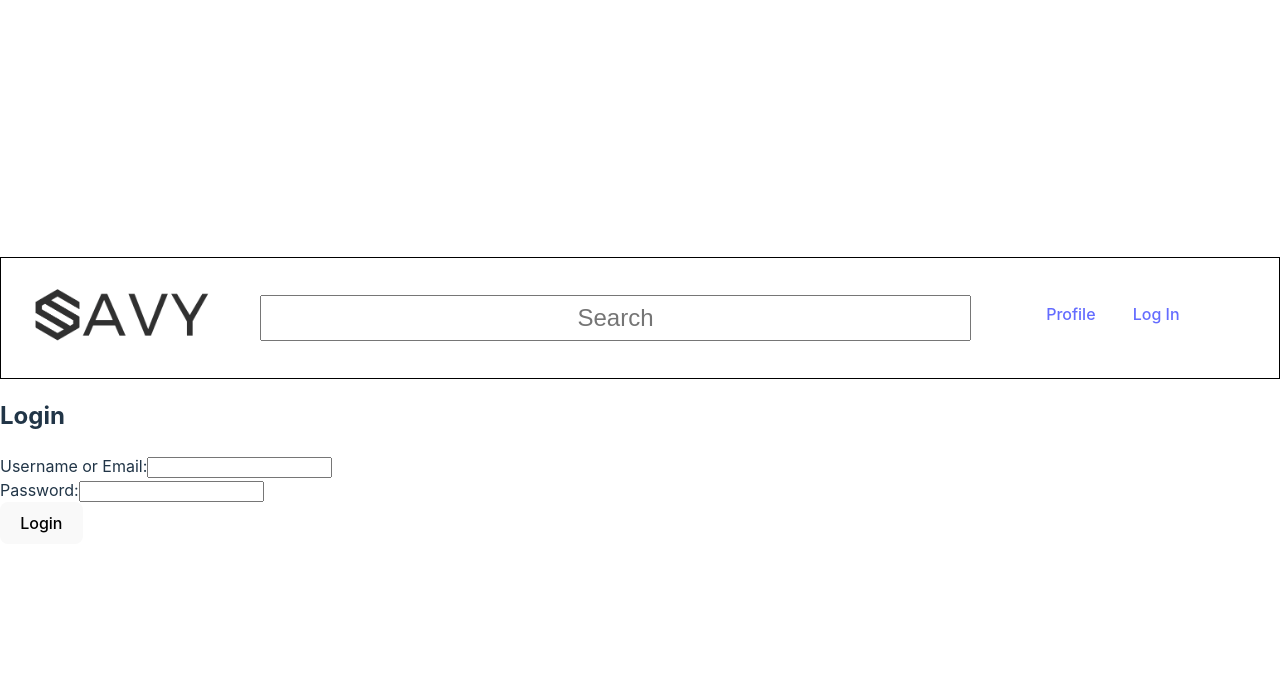
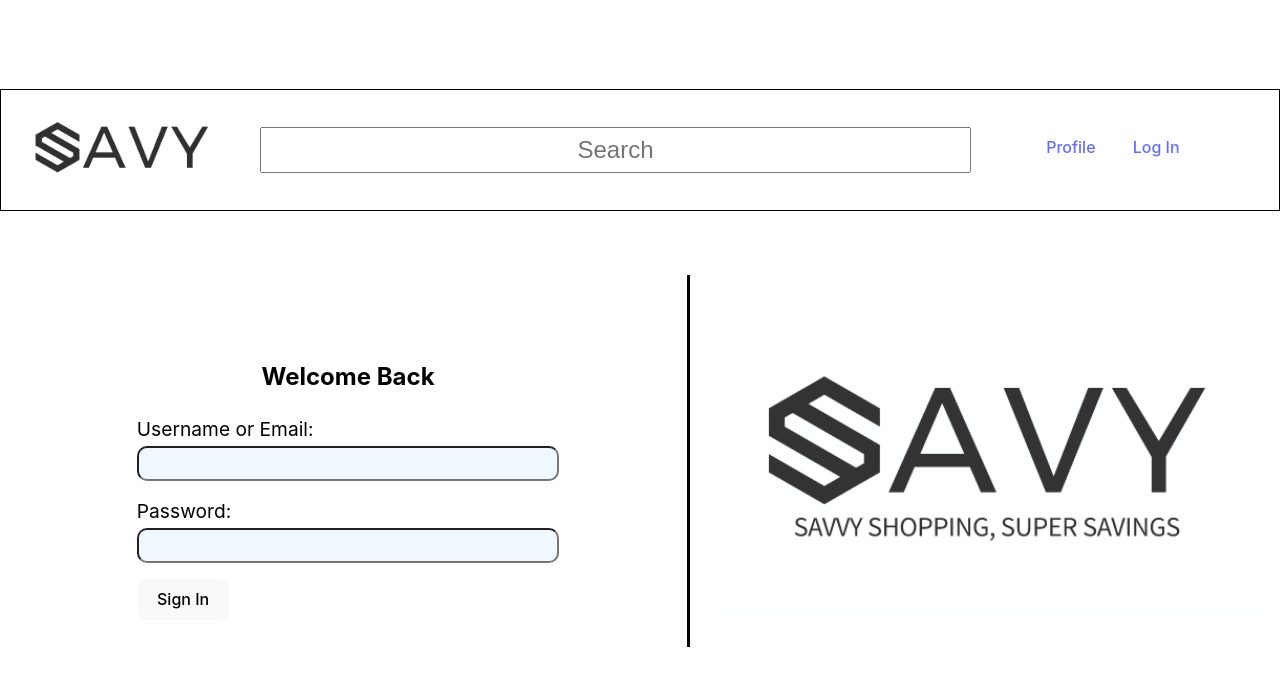
Before and after one commit to alexbradshaw/Odin-Fork-Bombing-Squad, a React (Vite) app in the folder client/: page /login in a window 1280 px wide. Shown: the top 686 px of the page. Built offline with nearby package versions, Linux system fonts and the light colour scheme; some icons are missing.

Commit message:
Css styling for login, first batch

```diff
--- a/client/src/Pages/SignInPage/SignIn.css
+++ b/client/src/Pages/SignInPage/SignIn.css
@@ -0,0 +1,91 @@
+/* SignIn.css */
+#bottomSection {
+    background-color: rgb(255, 255, 255);
+    width: 100%;
+    display: flex;
+    height: 500px;
+}
+
+/* Container styling */
+#formHolder {
+    margin: auto;
+    background-color: white;
+    width: 33%;
+    float: left;
+    border-right: solid black;
+    border-width: 3px;
+    /* border-bottom: solid black;
+    border-top: solid black; */
+    padding: 5% 10% 7.5%;
+    margin-top: 5%;
+    margin-bottom: 5%;
+    /* padding-top: 50%; */
+    /* justify-content: center; */
+}
+
+#rightImage {
+    margin: auto;
+    background-color: white;
+    width: 44%;
+    float: right;
+}
+
+#logo {
+    width: 99%;
+}
+
+/* Heading styling */
+h2 {
+  text-align: center;
+  margin-bottom: 20px;
+  color: black;
+  /* background-color: aqua; */
+}
+
+/* Input styling */
+label {
+    display: block;
+    margin-bottom: 2px;
+    color: black;
+    font-weight: 400;
+    font-size: larger;
+}
+
+/* input {
+    width: 100%;
+    padding: 08px;
+    margin-bottom: 16px;
+    margin-top: 0px;
+    box-sizing: border-box;
+} */
+
+.loginInput {
+    width: 100%;
+    padding: 8px;
+    margin-bottom: 16px;
+    margin-top: 0px;
+    box-sizing: border-box;
+    background-color: aliceblue;
+    border-radius: 10px;
+    color: black;
+    /* color:aqua; */
+}
+
+/* Button styling */
+/* button {
+    margin-top: 10px;
+    width: 100%;
+    background-color: #c7c5c5;
+    color: #000000;
+    padding: 10px;
+    border-radius: 10px;
+    border: 3px black;
+} */
+
+/* #signInButton {
+    back
+} */
+
+/* button:hover {
+    back
+} */
--- a/client/src/Pages/SignInPage/SignIn.jsx
+++ b/client/src/Pages/SignInPage/SignIn.jsx
@@ -15,12 +15,14 @@ const Login = () => {
   };
 
   return (
-    <div>
-      <h2>Login</h2>
+    <div id='bottomSection'>
+        <div id='formHolder'>
+        <h2 id='test'>Welcome Back</h2>
         <form onSubmit={submitLogin}>
           <div>
             <label htmlFor="userOrEmail">Username or Email:</label>
             <input
+              class='loginInput'
               type="text"
               // have an expression to determine if they are using a userOrEmail
               // or an email
@@ -31,20 +33,25 @@ const Login = () => {
             />
           </div>
           <div>
-          <label htmlFor="password">Password:</label>
+            <label  htmlFor="password">Password:</label>
             <input
               type="password"
-            id="password"
+              class='loginInput'
               value={password}
               onChange={(e) => setPassword(e.target.value)}
               required
             />
           </div>
           <div>
-          <button type="submit">Login</button>
+            <button id='signInButton' type="submit">Sign In</button>
           </div>
         </form>
       </div>
+      <div id='rightImage'>
+        <img src="/full.png" alt="SAVY logo" id='logo' />
+      </div>
+    </div>
+
   );
 };
 
```
Lines whose indentation alone changed are shown as unchanged.
